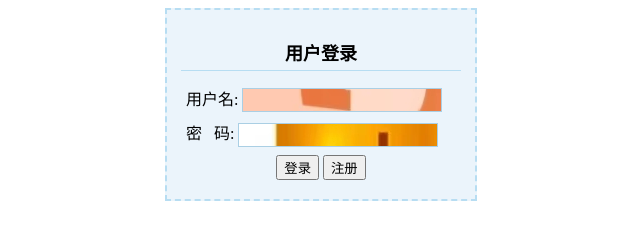
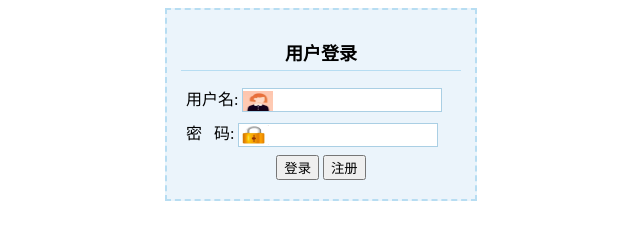
Before and after one commit to ycx02/ycx02.github.io, a plain HTML site: page 第三次实验/sy3-5.html in a window 1280 px wide. Shown: the whole page, without its empty margins (319-959 px from the left). Drawn offline with Linux system fonts and the light colour scheme.

Commit message:
Add files via upload

```diff
--- a/第三次实验/sy3-5.html
+++ b/第三次实验/sy3-5.html
@@ -46,9 +46,11 @@
 	}
 	.login .username input{
 		background:#FFF url("用户_20231203210051.jpg")no-repeat left center ;
+		background-size: 15% 90%;
 	}
 	.login .password input{
 	    background:#FFF url("锁_20231203210111.jpg")no-repeat left center;
+		background-size: 15% 90%;
 	}
 	.login .btns{
 		text-align:center;
```
